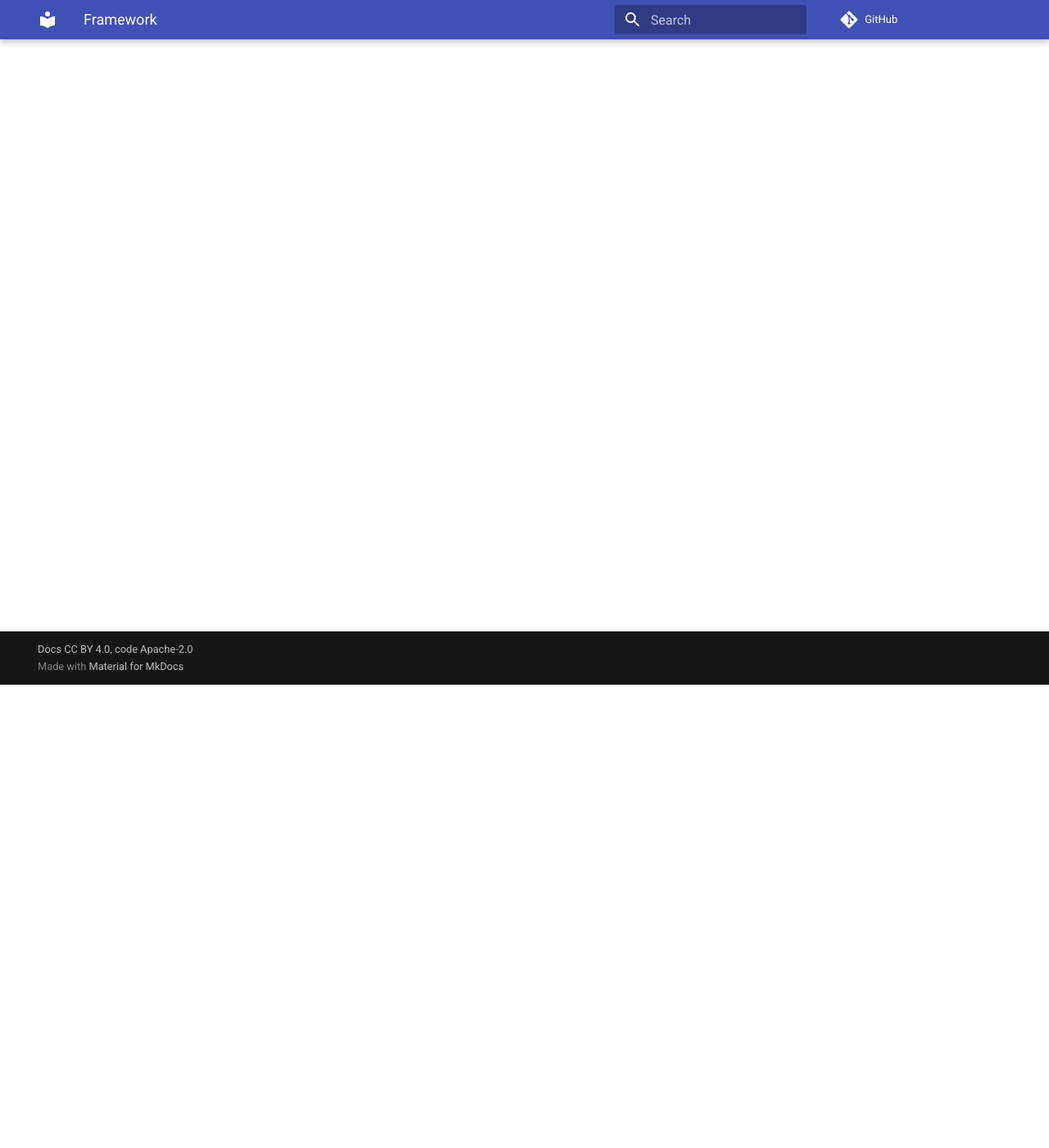
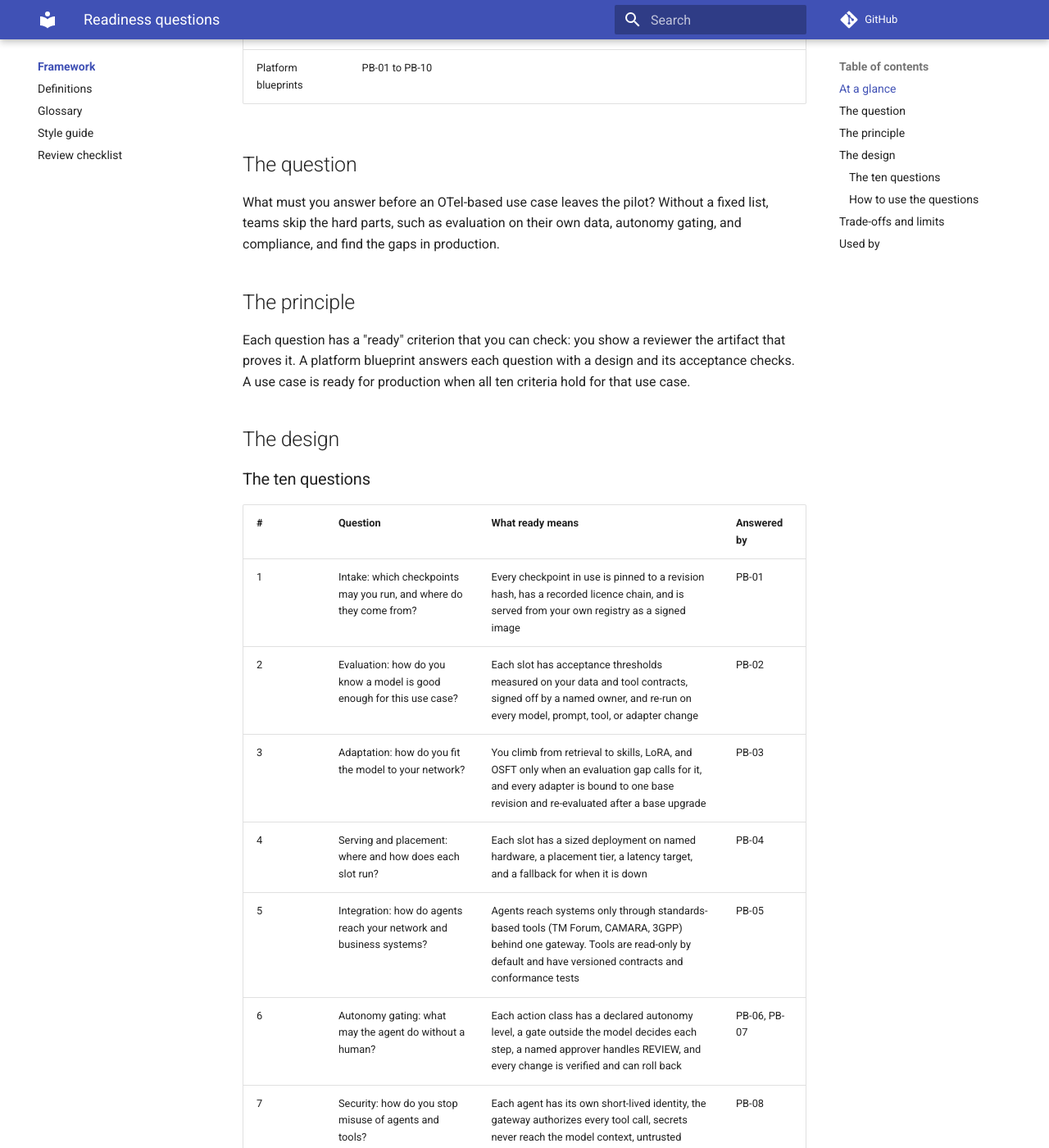
Before and after one commit to ravisharma5/otel-telco-blueprints, an MkDocs documentation site: the page built from framework/index.md, in a window 1280 px wide and 1400 px high, scrolled down 565 px. Shown: the whole window at 82% size. Built offline with MkDocs 1.6.1 and Material for MkDocs 9.7.7, drawn with Linux system fonts in a browser that asks for light colours; comment, search, counter and statistics services are not loaded; some of the changed text lies outside the part shown.

Commit message:
docs(framework): readiness questions as the framework landing page
- Ten operator questions with a checkable ready criterion and the platform blueprints that answer each
- Replaces the framework stub; nav and Start here point to the new page
- Site collision test creates the folder the stub used to hold

```diff
--- /dev/null
+++ b/framework/index.md
@@ -0,0 +1,75 @@
+---
+type: "reference"
+title: "Readiness questions"
+question: "What must an operator answer before running OTel models in production?"
+doc_status: "draft"
+platform_blueprints: ["PB-01", "PB-02", "PB-03", "PB-04", "PB-05", "PB-06", "PB-07", "PB-08", "PB-09", "PB-10"]
+otel_slots: ["llm", "embedding", "reranker", "safety", "decision", "classification"]
+---
+
+# Readiness questions
+
+## At a glance
+
+| Field | Value |
+|---|---|
+| Question answered | What must an operator answer before running OTel models in production? |
+| Answer | Ten questions, from model intake to operating model. A use case is ready for production when each one has a checkable answer |
+| Audience | Operator architects, platform owners, and risk and compliance leads |
+| OTel slots | All six: LLM, Embedding, Reranker, Safety, Decision, Classification |
+| Platform blueprints | PB-01 to PB-10 |
+
+## The question
+
+What must you answer before an OTel-based use case leaves the pilot?
+Without a fixed list, teams skip the hard parts, such as evaluation on their own data, autonomy gating, and compliance, and find the gaps in production.
+
+## The principle
+
+Each question has a "ready" criterion that you can check: you show a reviewer the artifact that proves it.
+A platform blueprint answers each question with a design and its acceptance checks.
+A use case is ready for production when all ten criteria hold for that use case.
+
+## The design
+
+### The ten questions
+
+| # | Question | What ready means | Answered by |
+|---|---|---|---|
+| 1 | Intake: which checkpoints may you run, and where do they come from? | Every checkpoint in use is pinned to a revision hash, has a recorded licence chain, and is served from your own registry as a signed image | PB-01 |
+| 2 | Evaluation: how do you know a model is good enough for this use case? | Each slot has acceptance thresholds measured on your data and tool contracts, signed off by a named owner, and re-run on every model, prompt, tool, or adapter change | PB-02 |
+| 3 | Adaptation: how do you fit the model to your network? | You climb from retrieval to skills, LoRA, and OSFT only when an evaluation gap calls for it, and every adapter is bound to one base revision and re-evaluated after a base upgrade | PB-03 |
+| 4 | Serving and placement: where and how does each slot run? | Each slot has a sized deployment on named hardware, a placement tier, a latency target, and a fallback for when it is down | PB-04 |
+| 5 | Integration: how do agents reach your network and business systems? | Agents reach systems only through standards-based tools (TM Forum, CAMARA, 3GPP) behind one gateway. Tools are read-only by default and have versioned contracts and conformance tests | PB-05 |
+| 6 | Autonomy gating: what may the agent do without a human? | Each action class has a declared autonomy level, a gate outside the model decides each step, a named approver handles REVIEW, and every change is verified and can roll back | PB-06, PB-07 |
+| 7 | Security: how do you stop misuse of agents and tools? | Each agent has its own short-lived identity, the gateway authorizes every tool call, secrets never reach the model context, untrusted content is screened for prompt injection, and the stack runs air-gapped when required | PB-08 |
+| 8 | Quality operations: how do you notice when quality drops? | Every episode is traced end to end with OpenTelemetry, drift signals such as abstention rate, gate labels, and human overrides have thresholds and owners, and AI incidents follow your NOC and SOC process | PB-09 |
+| 9 | Compliance and sovereignty: can you show the use case meets the rules and keeps data where it must stay? | Each use case has an EU AI Act classification record, a GDPR, NIS2, and CAMARA consent mapping, and a data residency statement backed by in-country inference | PB-10 |
+| 10 | Operating model: who owns the use case, and how does it grow? | The use case has a named accountable owner, a RACI, a staged rollout plan (shadow, assist, recommend, act), and a measured value case | PB-10 |
+
+PB-06 and PB-07 together answer autonomy gating: PB-06 sets the gate, and PB-07 runs the action layer behind it. PB-10 answers both compliance and the operating model.
+
+### How to use the questions
+
+1. Pick one use case.
+2. For each question, find the artifact that shows the criterion holds, such as the pinned revision list, the evaluation report, or the RACI.
+3. Mark each question without an artifact as a gap, and open the platform blueprint that answers it.
+4. Close the gaps for questions 6 and 9 before the agent takes any action beyond reading and notifying.
+
+## Trade-offs and limits
+
+| Trade-off | What to do |
+|---|---|
+| Readiness is per use case, not per platform | Reuse platform answers (intake, serving, security), and answer evaluation, autonomy, and compliance again for each use case |
+| A question can have more than one owner | Name one accountable owner per question for each use case, even when two platform blueprints answer it |
+| Readiness expires when the model changes; the [OTel model cards](https://huggingface.co/farbodtavakkoli/OTel-2.0-LLM-31B-IT) say weights may be updated over time | Pin revisions, and rerun questions 1 to 3 on every new OTel revision before you promote it |
+| Ten questions add work to a pilot | For a read-only pilot, answer questions 1, 2, 4, and 7 first, and the rest before the pilot acts |
+
+## Used by
+
+- PB-01 to PB-10: each platform blueprint answers one or two of these questions
+- The architecture overview: the six OTel slots mapped onto Red Hat products
+- [Definitions](definitions.md): the autonomy ceiling and component naming
+- [Glossary](glossary.md): the terms used on this page
+- [Style guide](style-guide.md): the shape of each blueprint page
+- [Review checklist](review-checklist.md): the checks every page passes
--- a/mkdocs.yml
+++ b/mkdocs.yml
@@ -50,7 +50,7 @@ not_in_nav: |
 nav:
   - Start here: index.md
   - Framework:
-      - Overview: framework/index.md
+      - Readiness questions: framework/index.md
       - Definitions: framework/definitions.md
       - Glossary: framework/glossary.md
       - Style guide: framework/style-guide.md
--- a/site-src/framework/index.md
+++ /dev/null
@@ -1,10 +0,0 @@
----
-title: "Framework"
-doc_status: draft
----
-
-<!-- Stub: delete this file in the phase that adds framework/index.md (the site build fails on the collision). -->
-
-# Framework
-
-The framework sets the shared rules every blueprint follows. Today it holds the [definitions](definitions.md), the [glossary](glossary.md), the [style guide](style-guide.md), and the [review checklist](review-checklist.md). The ten readiness questions arrive in Phase 2.
```
Also changed, not shown: site-src/index.md (+1 -1 lines), 1 other file.
